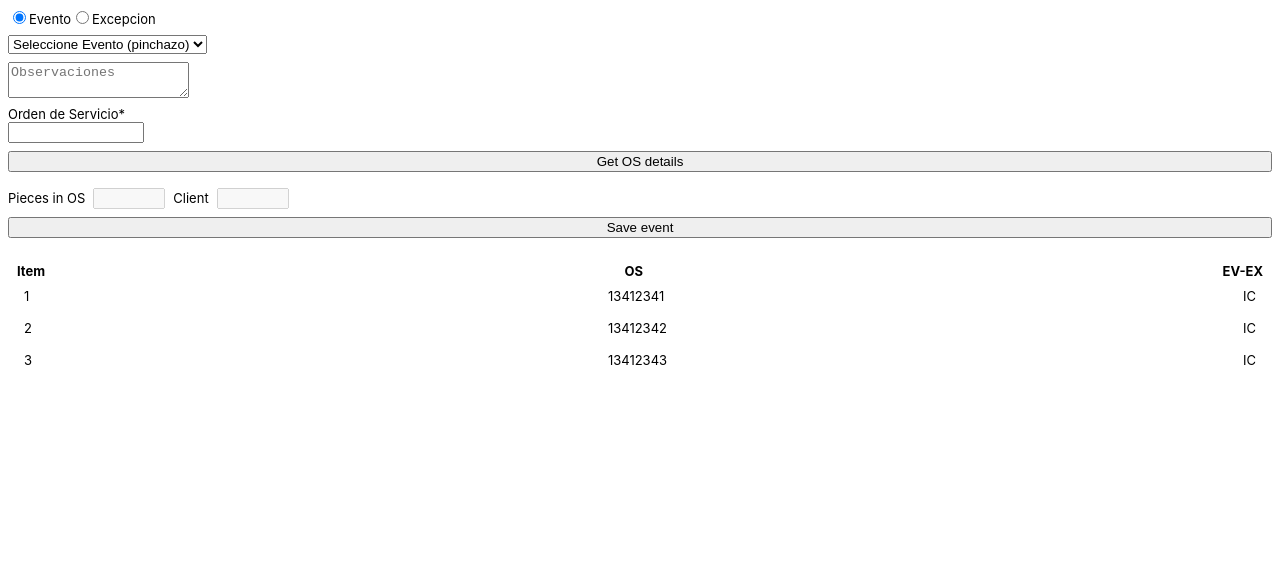
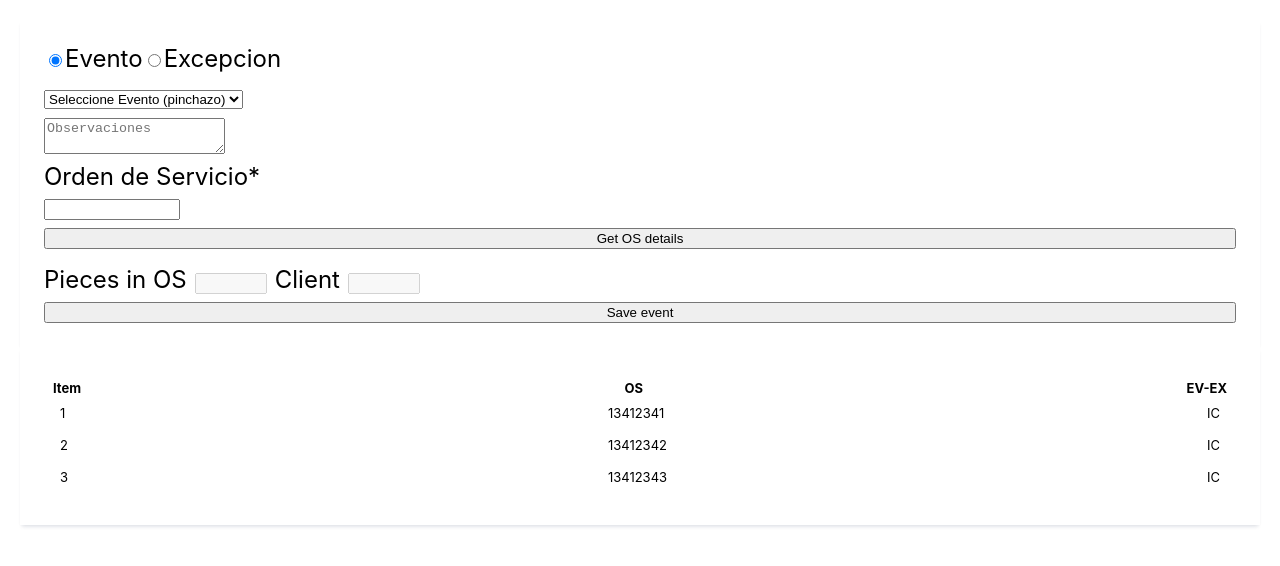
Before and after one commit to karmaester/bx-digitation-hub-pwa, a Next.js app: page /MainForm in a window 1280 px wide. Shown: the top 566 px of the page. Built offline with nearby package versions, Linux system fonts and the light colour scheme.

Commit message:
Add Card component

```diff
--- /dev/null
+++ b/src/components/atoms/Card/component/Card.tsx
@@ -0,0 +1,16 @@
+import { ReactNode } from 'react';
+import styles from '../styles/Card.module.scss';
+
+type CardPropsT = {
+  children: ReactNode;
+};
+
+const Card = ({children}: CardPropsT) => {
+  return (
+    <div className={styles.card}>
+      {children}
+    </div>
+  );
+};
+
+export default Card;
--- /dev/null
+++ b/src/components/atoms/Card/index.tsx
@@ -0,0 +1 @@
+export { default } from './component/Card';
--- /dev/null
+++ b/src/components/atoms/Card/styles/Card.module.scss
@@ -0,0 +1,8 @@
+@import './mixins.scss';
+
+.card {
+  @include app-shadow-1;
+  background: #ffffff;
+  margin: 0;
+  padding: 16px;
+}
--- a/src/pages/MainForm.tsx
+++ b/src/pages/MainForm.tsx
@@ -5,6 +5,7 @@ import { selectOsData, selectTableData } from '@redux/selectors';
 import { fetchOsDetails, fetchSaveData } from '@redux/thunks';
 import { OSCode } from '@components/molecules/OSCode';
 import { OSDetails } from '@components/molecules/OSDetails';
+import Card from '@components/atoms/Card';
 
 const MainForm = () => {
   const tableData = useAppSelector(selectTableData);
@@ -14,7 +15,7 @@ const MainForm = () => {
 
   useEffect(() => {
     dispatch(fetchOsDetails(osData));
-  // eslint-disable-next-line react-hooks/exhaustive-deps
+    // eslint-disable-next-line react-hooks/exhaustive-deps
   }, [osData.oscode, dispatch]);
 
   useEffect(() => {
@@ -41,13 +42,15 @@ const MainForm = () => {
   }, [shouldAddItem, osData?.oscode, dispatch]);
 
   return (
-    <>
-      <div style={{fontSize: 'small'}}>
+    <div style={{padding: '20px'}}>
+      <Card>
         <OSCode />
         <OSDetails setShouldAddItem={setShouldAddItem} />
-      </div>
-      <Table data={tableData} />
-    </>
+      </Card>
+      <Card>
+        <Table data={tableData} />
+      </Card>
+    </div>
   );
 };
 
--- a/src/styles/mixins.scss
+++ b/src/styles/mixins.scss
@@ -6,4 +6,13 @@ $terciary-color: #58a6ac;
 $quaternary-color: #4fc1ef;
 $quinary-color: #a5d0cc;
 
-$header-bg-color: #2E59E5;
+$header-bg-color: #2e59e5;
+
+@mixin app-shadow-1 {
+  box-shadow: 0px 2px 4px -2px rgba(24, 39, 75, 0.12),
+    0px 4px 4px -2px rgba(24, 39, 75, 0.08);
+}
+
+@mixin hub-shadow-small {
+  box-shadow: 0px 2px 5px rgba(24, 39, 75, 0.15);
+}
```
